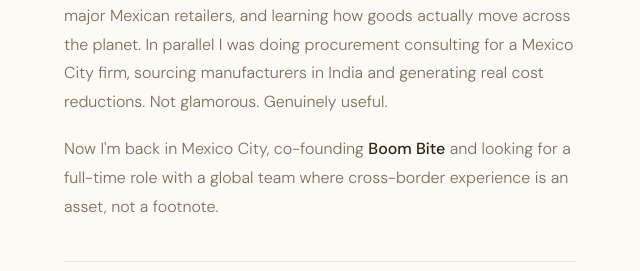
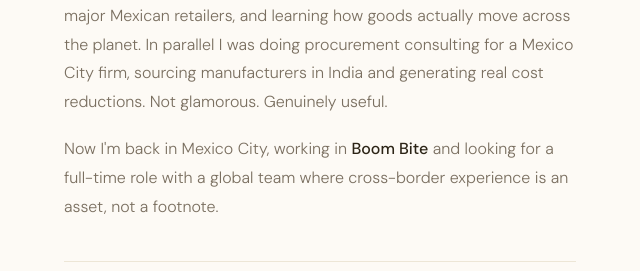
Before and after one commit to jpr23/jpr23.github.io, a plain HTML site: page index.html in a window 1280 px wide. Shown: the part 1483-1754 px from the top of the page, 616-1256 px from the left. Drawn offline with nearby package versions, Linux system fonts and the light colour scheme.

Commit message:
Update index.html

```diff
--- a/index.html
+++ b/index.html
@@ -395,7 +395,7 @@
       <h2 class="section-title">Supply chain<br>by training. <em>Cross-border<br>by instinct.</em></h2>
       <p>I grew up between Texas and Mexico, studied <strong>Supply Chain Management at UT Austin</strong>, and then took what was supposed to be a short stint in Shanghai — which turned into one of the better decisions I've made.</p>
       <p>I spent two years building commercial bridges between <strong>China and Latin America</strong> — prospecting from Shanghai, opening accounts with major Mexican retailers, and learning how goods actually move across the planet. In parallel I was doing procurement consulting for a Mexico City firm, sourcing manufacturers in India and generating real cost reductions. Not glamorous. Genuinely useful.</p>
-      <p>Now I'm back in Mexico City, co-founding <strong>Boom Bite</strong> and looking for a full-time role with a global team where cross-border experience is an asset, not a footnote.</p>
+      <p>Now I'm back in Mexico City, working in <strong>Boom Bite</strong> and looking for a full-time role with a global team where cross-border experience is an asset, not a footnote.</p>
       <div class="about-stats">
         <div class="stat-item"><div class="stat-num">3</div><div class="stat-label">Countries lived in</div></div>
         <div class="stat-item"><div class="stat-num">20+</div><div class="stat-label">Countries visited</div></div>
```
